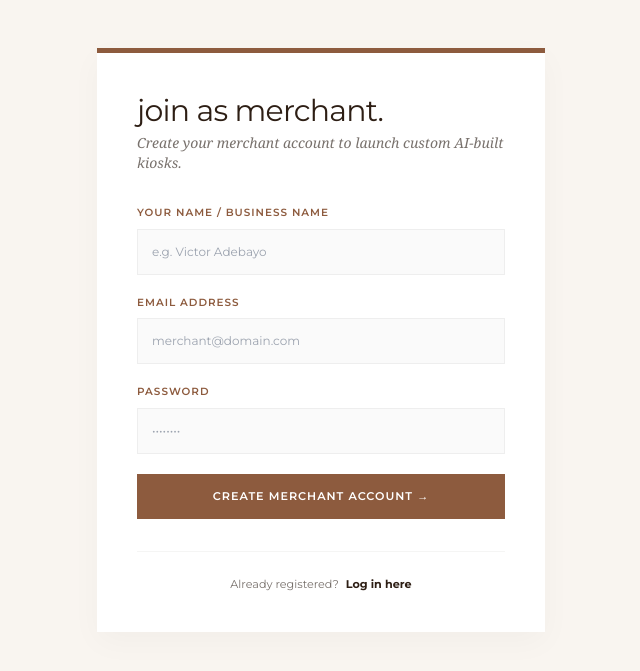
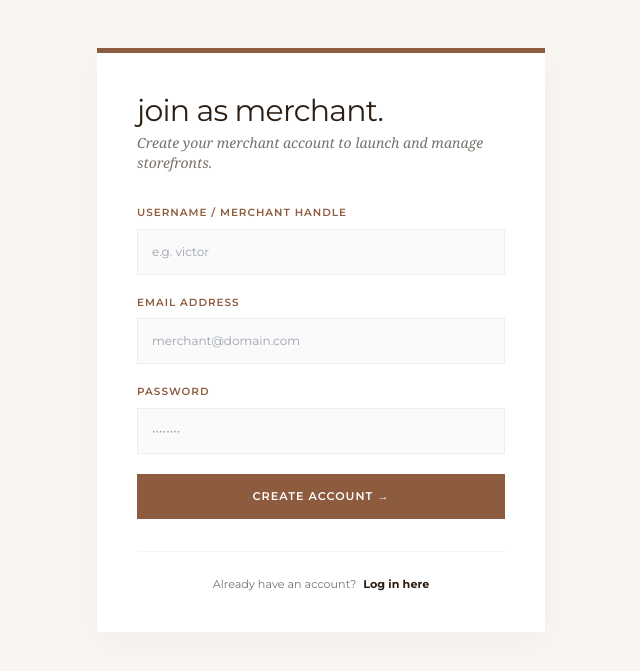
Before and after one commit to adebayo-victor/Marketplacev_2, a Flask app: page /register in a window 1280 px wide. Shown: the part 65-736 px from the top of the page, without its empty margins (319-959 px from the left). Run offline with Flask 3, Linux system fonts and the light colour scheme; parts of the project's set-up code (start-up, migrations or seed data) failed here and were passed over; some libraries are stand-ins or nearby versions.

Commit message:
Update registration form for merchant account

```diff
--- a/app/templates/auth/register.html
+++ b/app/templates/auth/register.html
@@ -1,6 +1,6 @@
 {% extends 'base.html' %}
 
-{% block title %}Merchant Registration // Marketplace{% endblock %}
+{% block title %}Join Marketplace{% endblock %}
 
 {% block content %}
 <div class="min-h-[85vh] flex items-center justify-center p-4 py-12">
@@ -8,38 +8,38 @@
 
         <div class="mb-8">
             <h1 class="font-ui text-3xl font-normal lowercase tracking-tight m-0 text-dark-oak">join as merchant.</h1>
-            <p class="font-serif italic text-sm text-stone-500 mt-1">Create your merchant account to launch custom AI-built kiosks.</p>
+            <p class="font-serif italic text-sm text-stone-500 mt-1">Create your merchant account to launch and manage storefronts.</p>
         </div>
 
         <form method="POST" action="{{ url_for('auth.register') }}" class="space-y-5">
             <div>
-                <label class="block font-ui text-[0.65rem] font-semibold uppercase tracking-[1px] text-clay mb-2">Your Name / Business Name</label>
-                <input type="text" name="merchant_name" required
-                       placeholder="e.g. Victor Adebayo"
-                       class="w-full p-3.5 border border-[#eee] bg-[#fafafa] font-ui text-xs text-dark-oak outline-none focus:border-clay focus:bg-white transition">
+                <label class="block font-ui text-[0.65rem] font-semibold uppercase tracking-[1px] text-clay mb-2">Username / Merchant Handle</label>
+                <input type="text" name="username" required
+                       placeholder="e.g. victor"
+                       class="w-full p-3.5 border border-[#eee] bg-[#fafafa] font-ui text-xs text-dark-oak outline-none focus:border-clay">
             </div>
 
             <div>
                 <label class="block font-ui text-[0.65rem] font-semibold uppercase tracking-[1px] text-clay mb-2">Email Address</label>
                 <input type="email" name="email" required
                        placeholder="merchant@domain.com"
-                       class="w-full p-3.5 border border-[#eee] bg-[#fafafa] font-ui text-xs text-dark-oak outline-none focus:border-clay focus:bg-white transition">
+                       class="w-full p-3.5 border border-[#eee] bg-[#fafafa] font-ui text-xs text-dark-oak outline-none focus:border-clay">
             </div>
 
             <div>
                 <label class="block font-ui text-[0.65rem] font-semibold uppercase tracking-[1px] text-clay mb-2">Password</label>
                 <input type="password" name="password" required
                        placeholder="••••••••"
-                       class="w-full p-3.5 border border-[#eee] bg-[#fafafa] font-ui text-xs text-dark-oak outline-none focus:border-clay focus:bg-white transition">
+                       class="w-full p-3.5 border border-[#eee] bg-[#fafafa] font-ui text-xs text-dark-oak outline-none focus:border-clay">
             </div>
 
             <button type="submit" class="btn-clay w-full text-center block mt-2">
-                CREATE MERCHANT ACCOUNT &rarr;
+                CREATE ACCOUNT &rarr;
             </button>
         </form>
 
         <div class="text-center mt-8 pt-6 border-t border-stone-100 font-ui text-[0.7rem] text-stone-500">
-            Already registered?
+            Already have an account?
             <a href="{{ url_for('auth.login') }}" class="text-dark-oak font-bold hover:underline ml-1">Log in here</a>
         </div>
     </div>
```
